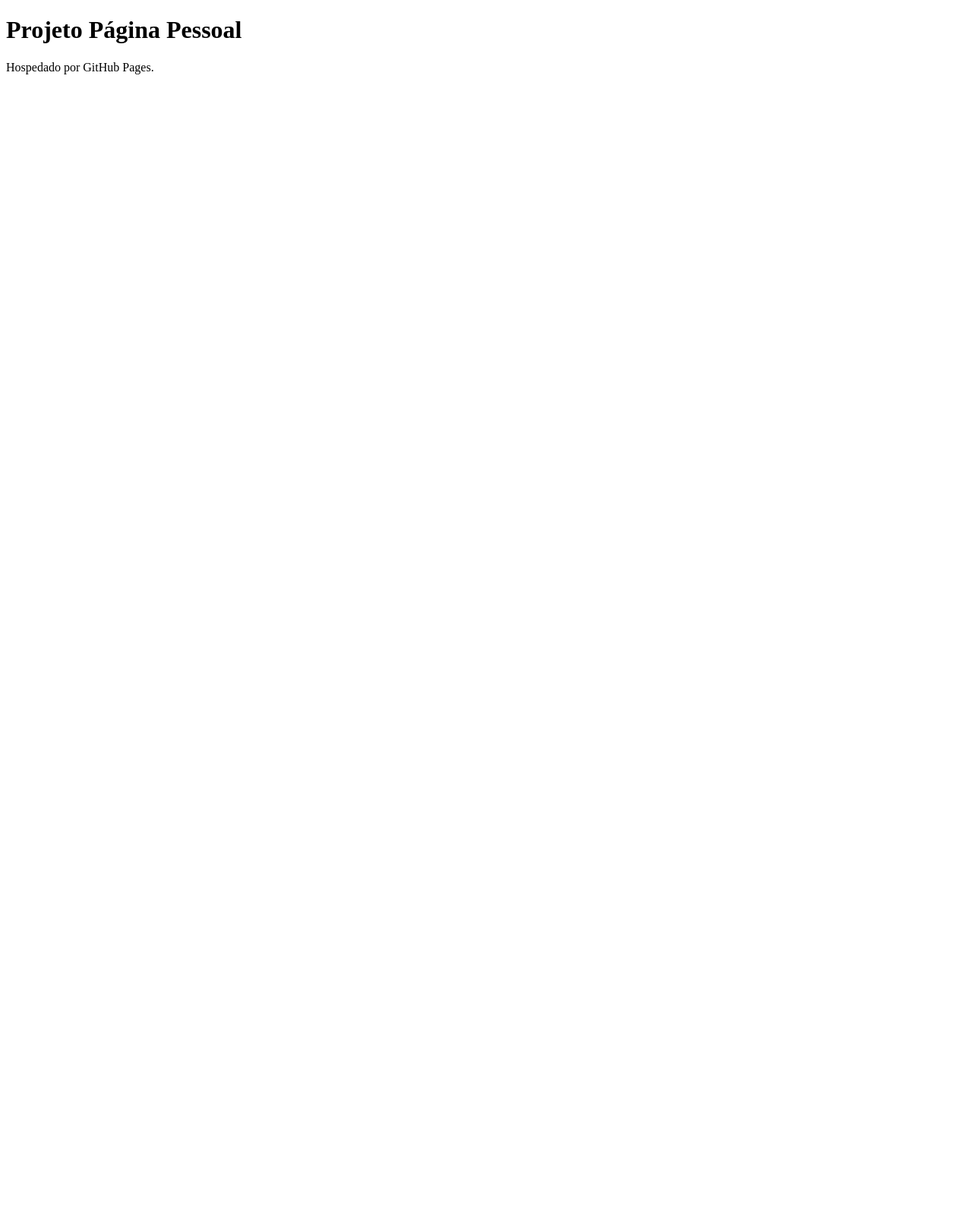
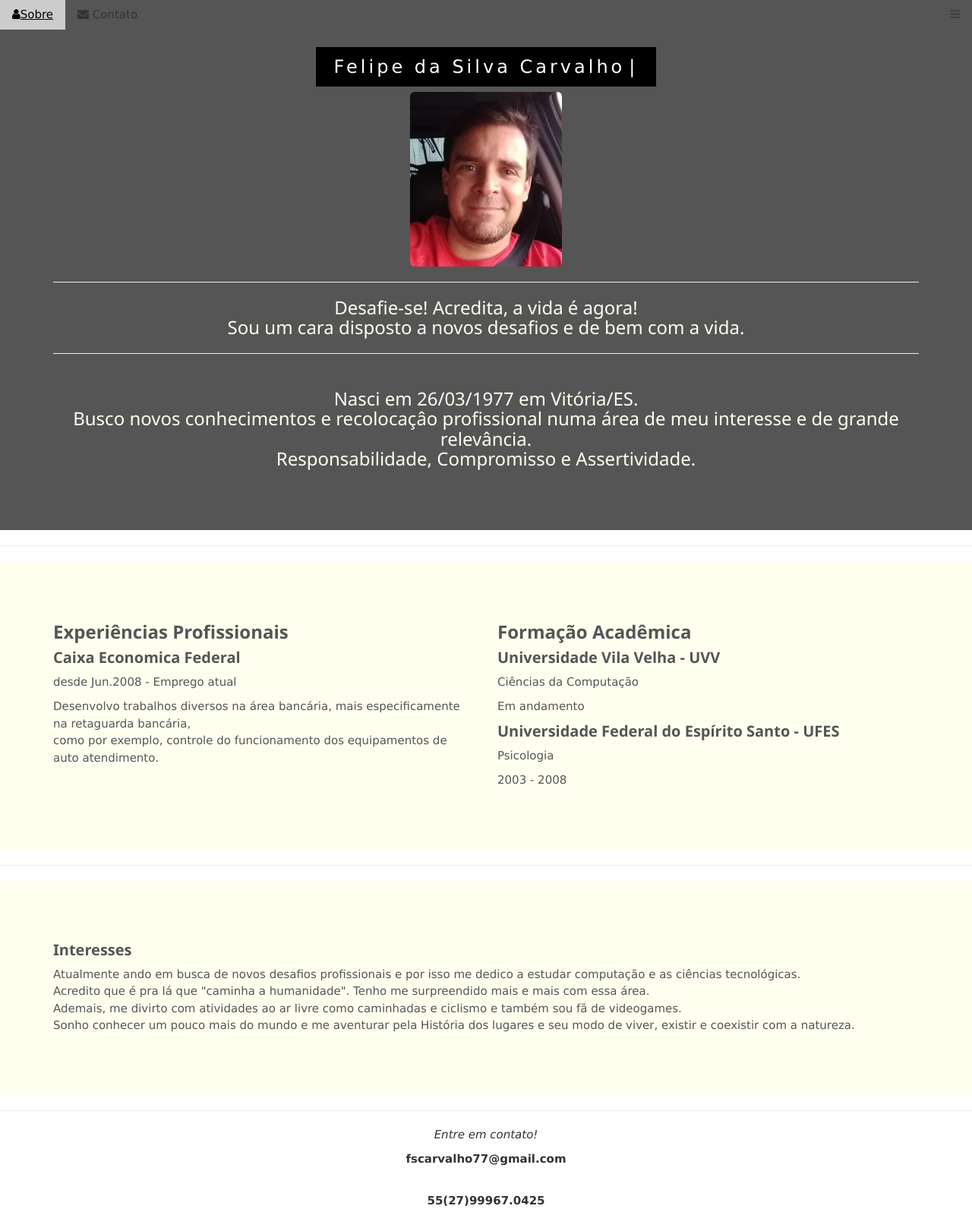
Before and after one commit to FelipeCarval/FelipeCarval.github.io, a plain HTML site: page index.html in a window 1280 px wide. Shown: the top 1596 px of the page at 76% size. Before the commit the page ends 800 px from the top, so only its background shows below. Drawn offline with nearby package versions, Linux system fonts and the light colour scheme; files that its build step writes are made by us from their sources.

Commit message:
Adcionando arquivos do projeto de página pessoal.
Hoje dia 26/05/2020, entrego os arquivos do Projeto de Página Pessoal para a disciplina de Construção de Software para WEB. Semestre 1/2020.

```diff
--- a/index.css
+++ b/index.css
@@ -0,0 +1,27 @@
+.html{
+    box-sizing:border-box
+}
+*,*:before,*:after{
+    box-sizing:inherit
+}
+.html{
+    -ms-text-size-adjust:100%;
+    -webkit-text-size-adjust:100%
+}
+.body{
+    margin:0
+}
+.maquina:after{
+    content: '|';
+    margin-left: 5px;
+    opacity: 1;
+    animation: pisca .7s infinite;
+   }
+.keyframes: pisca{
+    0%, 100%{
+        opacity: 1;
+    }
+    50%{
+        opacity: 0;
+    }
+}
--- a/index.html
+++ b/index.html
@@ -1,7 +1,128 @@
 <!DOCTYPE html>
 <html>
+<head>
+
+<title>Projeto Página Pessoal</title>
+<meta charset="UTF-8">
+<meta name="viewport" content="width=device-width, initial-scale=1">
+<link rel="stylesheet" href="https://maxcdn.bootstrapcdn.com/bootstrap/3.4.1/css/bootstrap.min.css">
+<link rel="stylesheet" href="css/index.css">
+<link rel="stylesheet" href="https://www.w3schools.com/w3css/4/w3.css">
+<link rel="stylesheet" href="https://cdnjs.cloudflare.com/ajax/libs/font-awesome/4.7.0/css/font-awesome.min.css">
+<script src="js/index.js"></script>
+<script src="https://kit.fontawesome.com/index.js"></script>
+<script src="https://ajax.googleapis.com/ajax/libs/jquery/3.5.1/jquery.min.js"></script>
+<script src="https://maxcdn.bootstrapcdn.com/bootstrap/3.4.1/js/bootstrap.min.js"></script>
+<style>
+  .bg-1 {
+    background-color: #555555;
+    color: ivory;
+  }
+  .bg-2 {
+    background-color: ivory;
+    color: #555555;
+  }
+  .bg-3{
+    background-color: ivory;
+    color: #555555;
+  }
+  .container-fluid {
+  padding-top: 70px;
+  padding-bottom: 70px;
+  padding-right: 70px;
+  padding-left: 70px;
+}
+</style>
+</head>
 <body>
-<h1>Projeto Página Pessoal</h1>
-<p>Hospedado por GitHub Pages.</p>
+  <!--Barra de navegação-->
+  <div class="w3-top">
+    <div class="w3-bar" id="myNavbar">
+      <a class="w3-bar-item w3-button w3-opacity w3-hover-opacity-off w3-right" href="javascript:void(0);" onclick="toggleFunction()" title="Toggle Navigation Menu">
+        <i class="fa fa-bars"></i>
+      </a>
+      <a href="#about" class="w3-bar-item w3-button"><i class="fa fa-user"></i>Sobre</a>
+      <a href="#contact" class="w3-bar-item w3-button"><i class="fa fa-envelope"></i> Contato</a>
+    </div>
+
+    <!-- Barra de navegação em telas pequenas -->
+    <div id="navDemo" class="w3-bar-block w3-white w3-hide w3-hide-large w3-hide-medium">
+      <a href="#about" class="w3-bar-item w3-button" onclick="toggleFunction()">Sobre</a>
+      <a href="#contact" class="w3-bar-item w3-button" onclick="toggleFunction()">Contato</a>
+    </div>
+  </div>
+
+  <div class="container-fluid bg-1 text-center">
+   <!--nome estilizado-->
+    <div class="w3-display-center" style="white-space:nowrap;">
+      <span class="w3-center w3-padding-large w3-black w3-xlarge w3-wide w3-animate-opacity maquina" id="titulo">Felipe da Silva Carvalho</span>
+    </div>
+    <!--Foto-->
+    <div class="media">
+      <div class="media-center">
+        <img src="Foto.jpeg" alt="Foto Felipe" class="img-rounded" style="width:200px">
+      </div>
+    </div>
+    <div class="media-body" id="about">
+      <h3 class="media-heading">
+      <hr>
+        <p>Desafie-se! Acredita, a vida é agora!<br>Sou um cara disposto a novos desafios e de bem com a vida.
+        <hr>
+          <br>Nasci em 26/03/1977 em Vitória/ES.
+          <br>Busco novos conhecimentos e recolocaçâo profissional numa área de meu interesse e de grande relevância.
+          <br>Responsabilidade, Compromisso e Assertividade.
+        </p>
+    </div>
+  </div>
+      <hr>
+ <div class= "container-fluid bg-2" id="ExperiÊncias Profissionais">
+    <div class="row">
+      <div class="col-md-6">
+        <h3><b>Experiências Profissionais</b></h3>
+        <h4><b>Caixa Economica Federal</b></h4>
+        <p>desde Jun.2008 - Emprego atual</p>
+        <p>Desenvolvo trabalhos diversos na área bancária, mais especificamente na retaguarda bancária,<br>como por exemplo, controle do funcionamento dos equipamentos de auto atendimento.</p>
+      </div>
+      <div class="col-md-6">
+        <h3><b>Formação Acadêmica</b></h3>
+        <h4><b>Universidade Vila Velha - UVV</b></h4>
+        <p>Ciências da Computação</p>
+        <p>Em andamento</p>
+        <h4><b>Universidade Federal do Espírito Santo - UFES</b></h4>
+        <p>Psicologia</p>
+        <p>2003 - 2008</p>
+      </div>
+    </div>
+  </div>
+      <hr>
+    <div class="container-fluid bg-3 text-left">
+        <h4><b>Interesses</b></h4>
+        <p>Atualmente ando em busca de novos desafios profissionais e por isso me dedico a estudar computação e as ciências tecnológicas.
+          <br> Acredito que é pra lá que "caminha a humanidade". Tenho me surpreendido mais e mais com essa área.
+          <br> Ademais, me divirto com atividades ao ar livre como caminhadas e ciclismo e também sou fã de videogames.
+          <br>Sonho conhecer um pouco mais do mundo e me aventurar pela História dos lugares e seu modo de viver, existir e coexistir com a natureza.</p>
+    </div>
+        <hr>
+        <p class="w3-center"><em>Entre em contato!</em></p>
+      <div class="w3-row w3-center" id="contact">
+        <p><b>fscarvalho77@gmail.com</b></p><br>
+        <p><b>55(27)99967.0425</b></p>
+    </div>
+
 </body>
+
+<footer class="w3-center w3-black w3-padding-64 w3-opacity w3-hover-opacity-off">
+    <a href="#about" class="w3-button w3-light-grey"><i class="fa fa-arrow-up w3-margin-right"></i>Topo</a>
+    <div class="w3-xlarge w3-section">
+      <a href="https://www.instagram.com/felipcarval/" target="blank"><i class="fa fa-instagram w3-hover-opacity"></i></a>
+      <a href="https://www.linkedin.com/in/felipe-carvalho-5b67591a1/" target="blank"><i class="fa fa-linkedin w3-hover-opacity"></i></a>
+      <a href="https://github.com/FelipeCarval/" target="blank"><i class="fa fa-github"></i></a>
+
+
+    </div>
+    <p>Powered by Felipe da Silva Carvalho</p>
+</footer>
+ <script src="index.js"></script>
+
+</footer>
 </html>
--- a/index.js
+++ b/index.js
@@ -0,0 +1,30 @@
+window.onscroll = function() {myFunction()};
+function myFunction() {
+    var navbar = document.getElementById("myNavbar");
+    if (document.body.scrollTop > 0 || document.documentElement.scrollTop > 0) {
+        navbar.className = "w3-bar" + " w3-card" + " w3-animate-top" + " w3-white";
+    } else {
+        navbar.className = navbar.className.replace(" w3-card w3-animate-top w3-white", " ");
+    }
+}
+function toggleFunction() {
+    var x = document.getElementById("navDemo");
+    if (x.className.indexOf("w3-show") == -1) {
+        x.className += " w3-show";
+    } else {
+        x.className = x.className.replace(" w3-show", "");
+    }
+}
+function typeWrite(elemento){
+    const textoArray = elemento.innerHTML.split('');
+    elemento.innerHTML = ' ';
+    textoArray.forEach(function(letra, i){
+
+    setTimeout(function(){
+        elemento.innerHTML += letra;
+    }, 75 * i)
+
+  });
+}
+const titulo = document.getElementById('titulo');
+typeWrite(titulo);
```
Also changed, not shown: Foto.jpeg (added).
